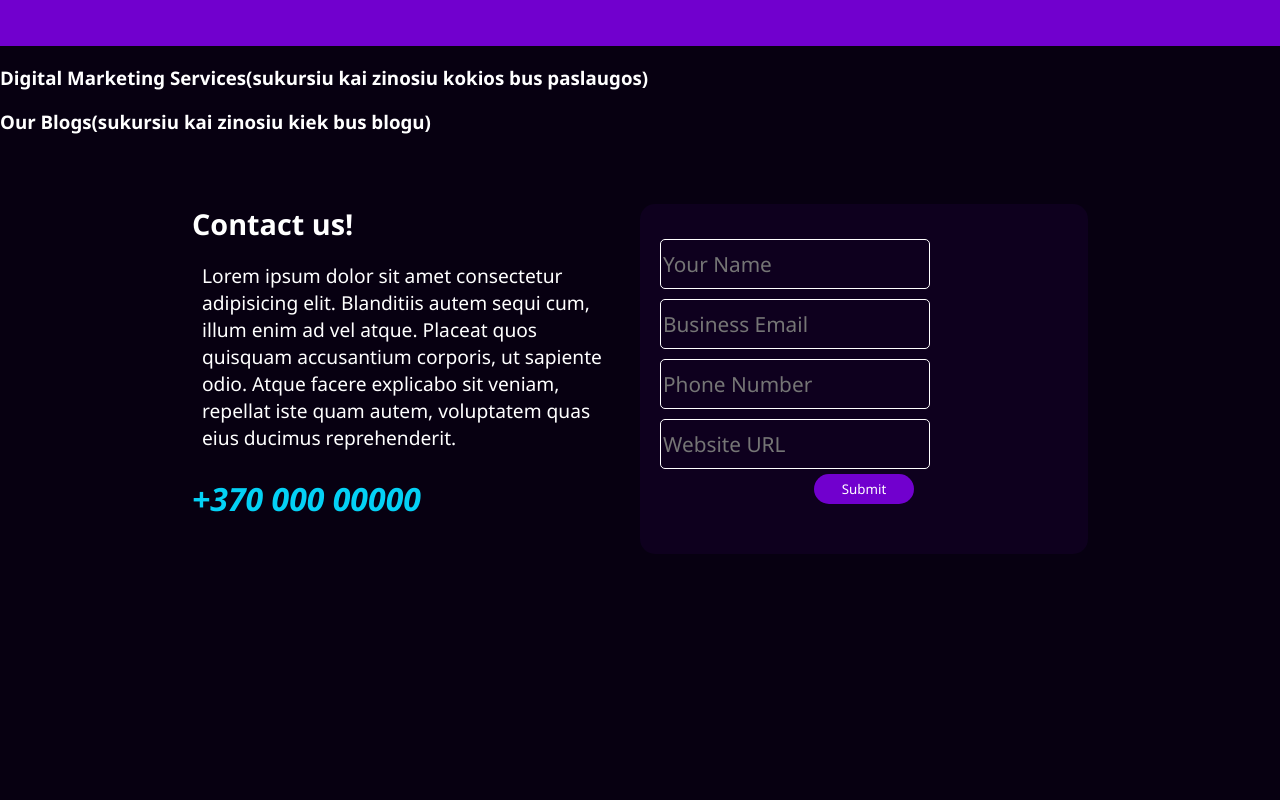
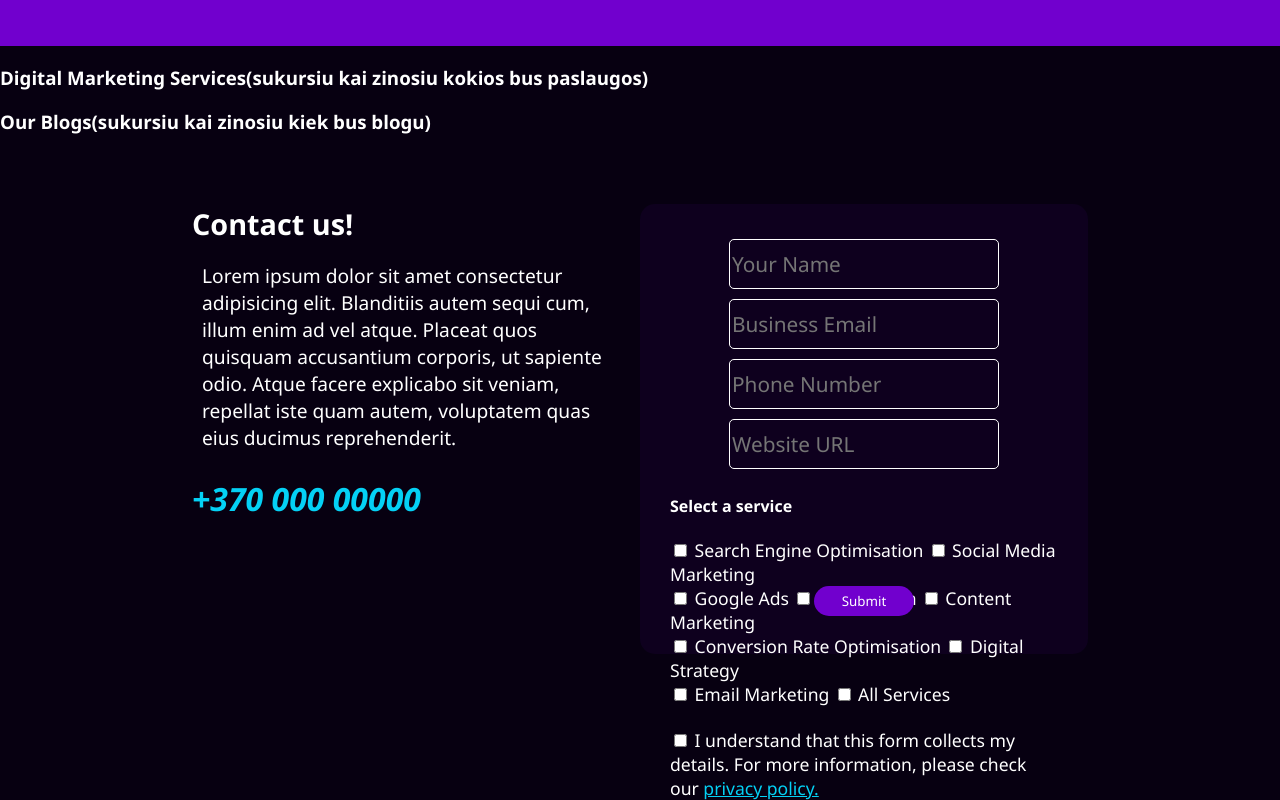
Before and after one commit to Dingmoth/Dingmoth.github.io, a plain HTML site: page index.html in a window 1280 px wide. Shown: the part 1985-2785 px from the top of the page. Before the commit the page ends 2590 px from the top, so only its background shows below. Drawn offline with Linux system fonts and the light colour scheme.

Commit message:
js update

```diff
--- a/css/index.sass
+++ b/css/index.sass
@@ -153,7 +153,7 @@ h1
     background-color: #7100ce11
     border-radius: 15px
     padding: 30px 10px 10px 10px
-    height: 350px
+    height: 450px
     position: relative
 .inputForms
     border: 1px solid #fff
@@ -162,13 +162,22 @@ h1
     width: 270px
     height: 50px
     margin: 5px 10px 5px 10px
-.submit
+.inputs
+    text-align: left
+    padding: 0 20px 0 20px
+    label
+        font-size: 1.1em
+        a
+            color: $ThirdColor
+form
+    text-align: center
+input[type=submit]
     width: 100px
     height: 30px
     background-color: $SecondaryColor
     border: none
     border-radius: 15px
     position: absolute
-    bottom: 10%
+    bottom: 5%
     left: 50%
     transform: translate(-50%, -50%)
--- a/index.html
+++ b/index.html
@@ -5,7 +5,8 @@
     <meta http-equiv="X-UA-Compatible" content="IE=edge">
     <meta name="facebook-domain-verification" content="7sb93iw0msi9f9swl6qyyjhmf8aw13" />
     <link rel="stylesheet" href="/css/index.css">
-    <title>Document</title>
+    <title>home</title>
+    <script src="/js/index.js"></script>
 </head>
 <body>
     <nav>
@@ -67,12 +68,26 @@
             <p>Lorem ipsum dolor sit amet consectetur adipisicing elit. Blanditiis autem sequi cum, illum enim ad vel atque. Placeat quos quisquam accusantium corporis, ut sapiente odio. Atque facere explicabo sit veniam, repellat iste quam autem, voluptatem quas eius ducimus reprehenderit.</p>
             <h2>+370 000 00000</h2>
         </section>
-        <section class="contact-forum"><form>
-            <input type="text" class="inputForms" id="name" name="name" placeholder="Your Name">
-            <input type="email" class="inputForms" id="email" placeholder="Business Email"><br>
-            <input type="number" class="inputForms" id="phoneNumber" placeholder="Phone Number">
-            <input type="url" class="inputForms" id="webURL" placeholder="Website URL">
-            <input type="submit" class="submit">
+        <section class="contact-forum"><form action="" method="POST">
+            <input type="text" class="inputForms" id="name" name="name" placeholder="Your Name" required>
+            <input type="email" class="inputForms" id="email" placeholder="Business Email" required>
+            <input type="number" class="inputForms" id="phoneNumber" placeholder="Phone Number" required>
+            <input type="url" class="inputForms" id="webURL" placeholder="Website URL" required>
+            <div class="inputs">
+                <h4>Select a service</h4>
+                <label for="SEO"><input type="checkbox" id="service" name="SEO"> Search Engine Optimisation</label>
+                <label for="SMM"><input type="checkbox" id="service" name="SMM"> Social Media Marketing</label><br>
+                <label for="GA"><input type="checkbox" id="service" name="GA"> Google Ads</label>
+                <label for="WD"><input type="checkbox" id="service" name="WD"> Web Design</label>
+                <label for="CM"><input type="checkbox" id="service" name="CM"> Content Marketing</label><br>
+                <label for="CRO"><input type="checkbox" id="service" name="CRO"> Conversion Rate Optimisation</label>
+                <label for="DS"><input type="checkbox" id="service" name="DS"> Digital Strategy</label><br>
+                <label for="EM"><input type="checkbox" id="service" name="EM"> Email Marketing</label>
+                <label for="all"><input type="checkbox" id="service" name="all"> All Services</label><br>
+                <br>
+                <label for=""><input type="checkbox" required> I understand that this form collects my details. For more information, please check our <a href="">privacy policy.</a></label>
+            </div>
+            <input type="submit">
         </form></section>
     </article>
 </body>
--- a/js/index.js
+++ b/js/index.js
@@ -0,0 +1,13 @@
+'use strict'
+
+function validate(){
+    let valid = false;
+    if(ocument.getElementById("service").checked){
+        valid = true;
+    }
+    else{
+        alert("You must slecet at least one sservice.");
+        return false;
+    }
+
+}
```
Also changed, not shown: css/index.css, 1 other file.
